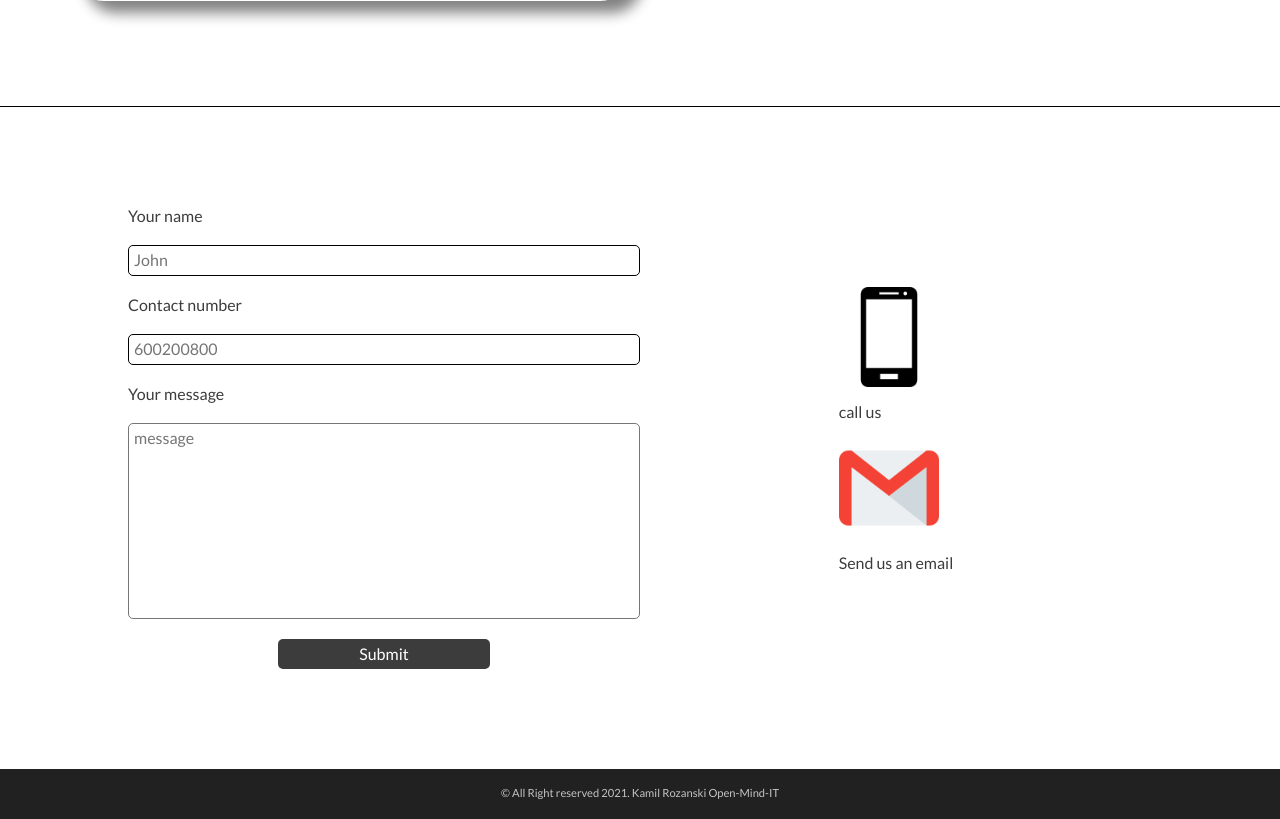
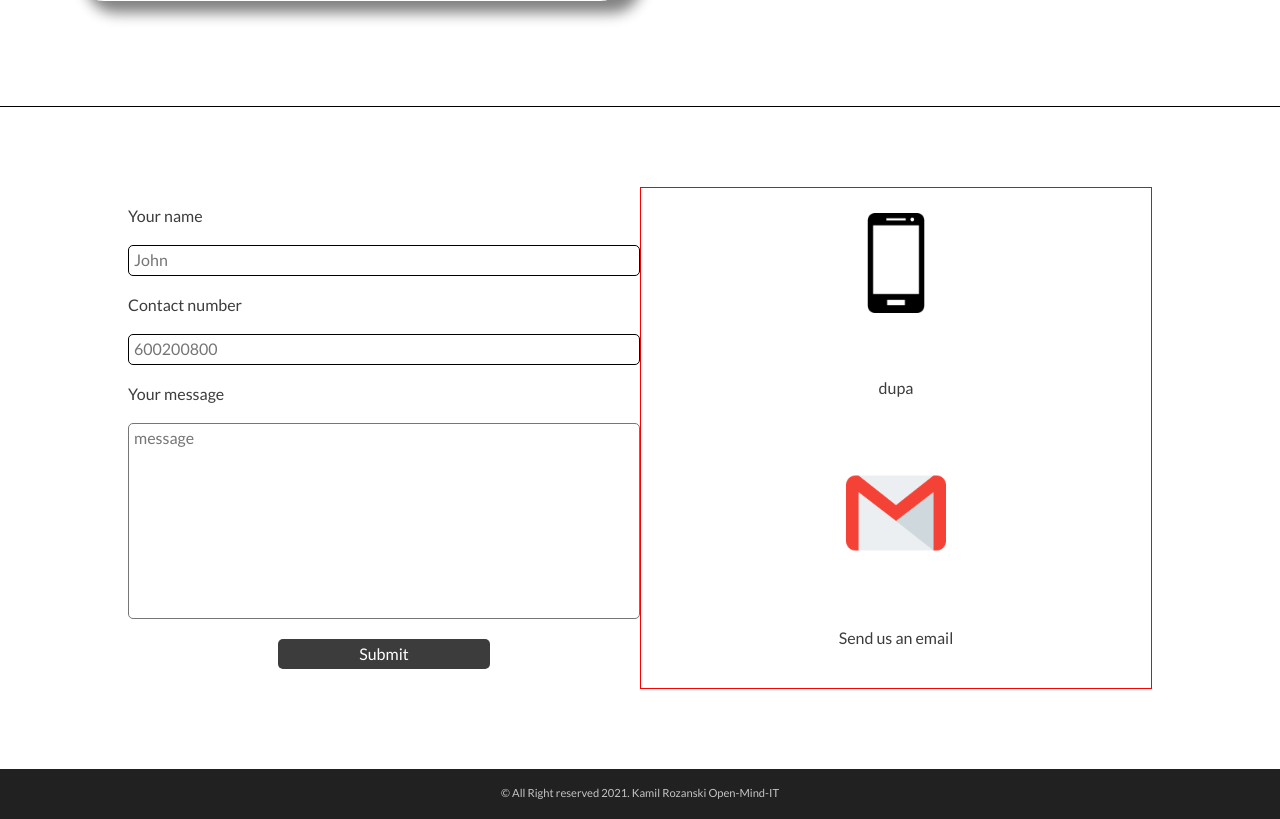
Before and after one commit to KamilRozanski/open-mind-it, a PHP site: page / in a window 1280 px wide. Shown: the part 4881-5700 px from the top of the page. Run offline with PHP 8.4, Linux system fonts and the light colour scheme.

Commit message:
section contact other html is done

```diff
--- a/main.css
+++ b/main.css
@@ -301,8 +301,15 @@ body {
 .contact__other__wrapper {
 	display: flex;
 	flex-direction: column;
-	justify-content: center;
-	margin: 0 auto;
+	align-items: center;
+	justify-content: space-around;
+	border: 1px solid red;
+}
+.contact__phone__img,
+.contact__mail__img {
+	max-width: 100px;
+	max-height: 100px;
+	cursor: pointer;
 }
 .contact__form {
 	display: flex;
@@ -351,12 +358,6 @@ body {
 	transform: scale(1.1);
 }
 
-.contact__phone__img,
-.contact__mail__img {
-	max-width: 100px;
-	max-height: 100px;
-}
-
 /*footer*/
 .footer {
 	font-size: 0.7em;
--- a/main.js
+++ b/main.js
@@ -17,3 +17,16 @@ function fixedMenu() {
 }
 
 window.addEventListener("scroll", fixedMenu)
+
+
+// show/hide phone/email
+
+const mobilePhoneIcon = document.querySelector(".contact__phone__img")
+const mobileNumber = document.querySelector(".contact__phone__despription")
+const mobileMailIcon = document.querySelector(".contact__mail__img")
+
+function showHideElement(el) {
+    el.innerHTML = "dupa"
+}
+
+mobilePhoneIcon.addEventListener("click", showHideElement(mobileNumber))
```
